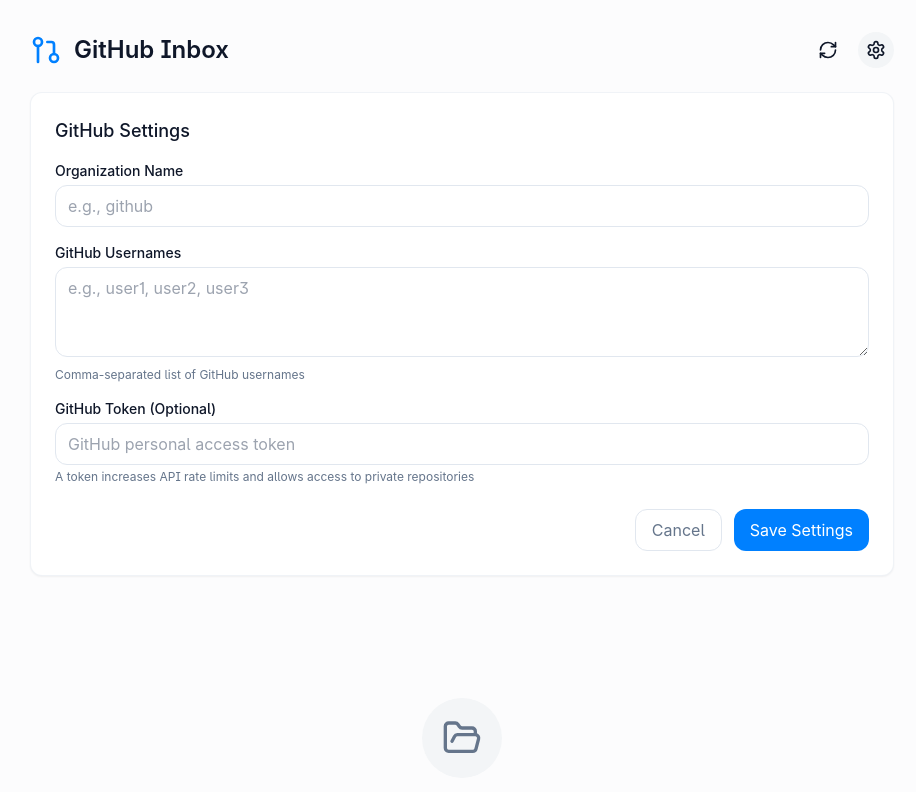
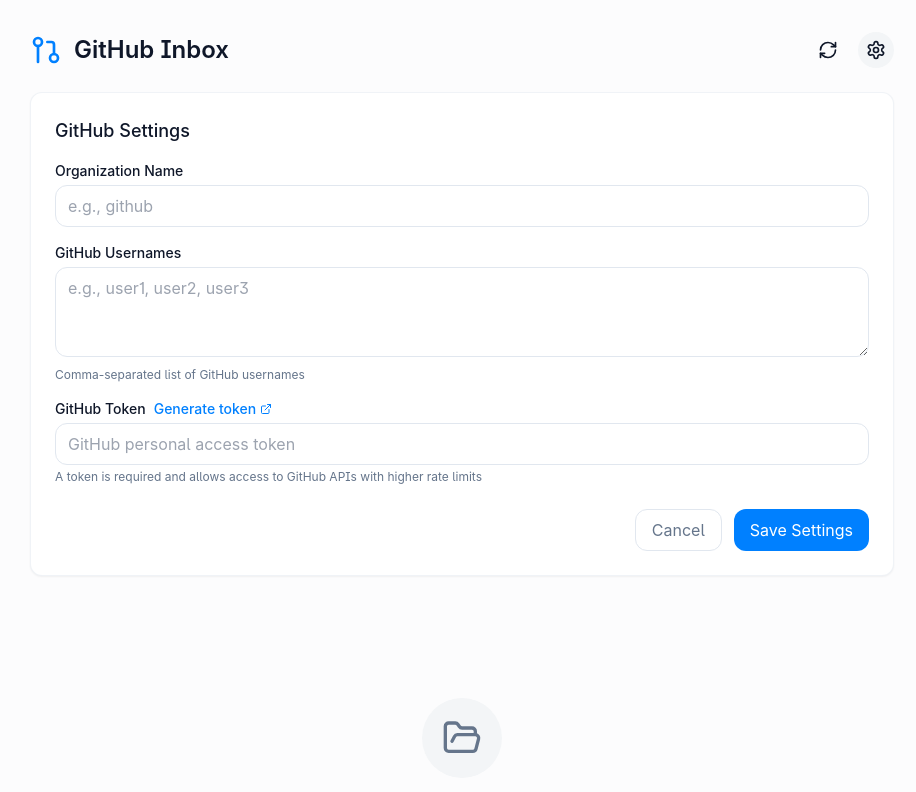
Before and after one commit to ranihorev/pr-collective-hub, a React (Vite) app: page / in a window 1280 px wide. Shown: the top 792 px of the page, without its empty margins (178-1094 px from the left). Built offline with nearby package versions, Linux system fonts and the light colour scheme; a web font is replaced by a local one.

Commit message:
Require GitHub token and add link
- Make GitHub token a required field in settings.
- Add a link to GitHub token settings page.

```diff
--- a/src/components/GitHubSettings.tsx
+++ b/src/components/GitHubSettings.tsx
@@ -1,6 +1,7 @@
 
 import React from 'react';
 import { GitHubSettings as GitHubSettingsType } from '@/lib/types';
+import { ExternalLink } from 'lucide-react';
 
 interface GitHubSettingsProps {
   settings: GitHubSettingsType;
@@ -28,7 +29,7 @@ const GitHubSettings: React.FC<GitHubSettingsProps> = ({
     const newSettings = {
       organization,
       users,
-      token: token || '',
+      token,
     };
 
     onSubmit(newSettings);
@@ -73,18 +74,27 @@ const GitHubSettings: React.FC<GitHubSettingsProps> = ({
 
         <div>
           <label htmlFor="token" className="block text-sm font-medium mb-1">
-            GitHub Token (Optional)
+            GitHub Token
+            <a
+              href="https://github.com/settings/tokens"
+              target="_blank"
+              rel="noopener noreferrer"
+              className="ml-2 inline-flex items-center text-primary hover:text-primary/80 transition-colors"
+            >
+              Generate token <ExternalLink className="ml-1 h-3 w-3" />
+            </a>
           </label>
           <input
             id="token"
             name="token"
             type="password"
             defaultValue={settings.token}
+            required
             placeholder="GitHub personal access token"
             className="w-full px-3 py-2 border border-input rounded-lg focus:outline-none focus:ring-2 focus:ring-primary/20"
           />
           <p className="text-xs text-muted-foreground mt-1">
-            A token increases API rate limits and allows access to private repositories
+            A token is required and allows access to GitHub APIs with higher rate limits
           </p>
         </div>
 
--- a/src/hooks/use-github-settings.ts
+++ b/src/hooks/use-github-settings.ts
@@ -24,6 +24,11 @@ export function useGitHubSettings(initialSettings: GitHubSettings = DEFAULT_SETT
   }, []);
 
   const updateSettings = (newSettings: GitHubSettings) => {
+    // Ensure token is not empty
+    if (!newSettings.token) {
+      throw new Error('GitHub token is required');
+    }
+
     setSettings(newSettings);
 
     // Save to localStorage
--- a/src/lib/types.ts
+++ b/src/lib/types.ts
@@ -53,7 +53,7 @@ export interface AuthorGroup {
 export interface GitHubSettings {
   organization: string;
   users: string[];
-  token?: string;
+  token: string; // Changed from optional to required
 }
 
 export type GroupingOption = "repository" | "author";
```
